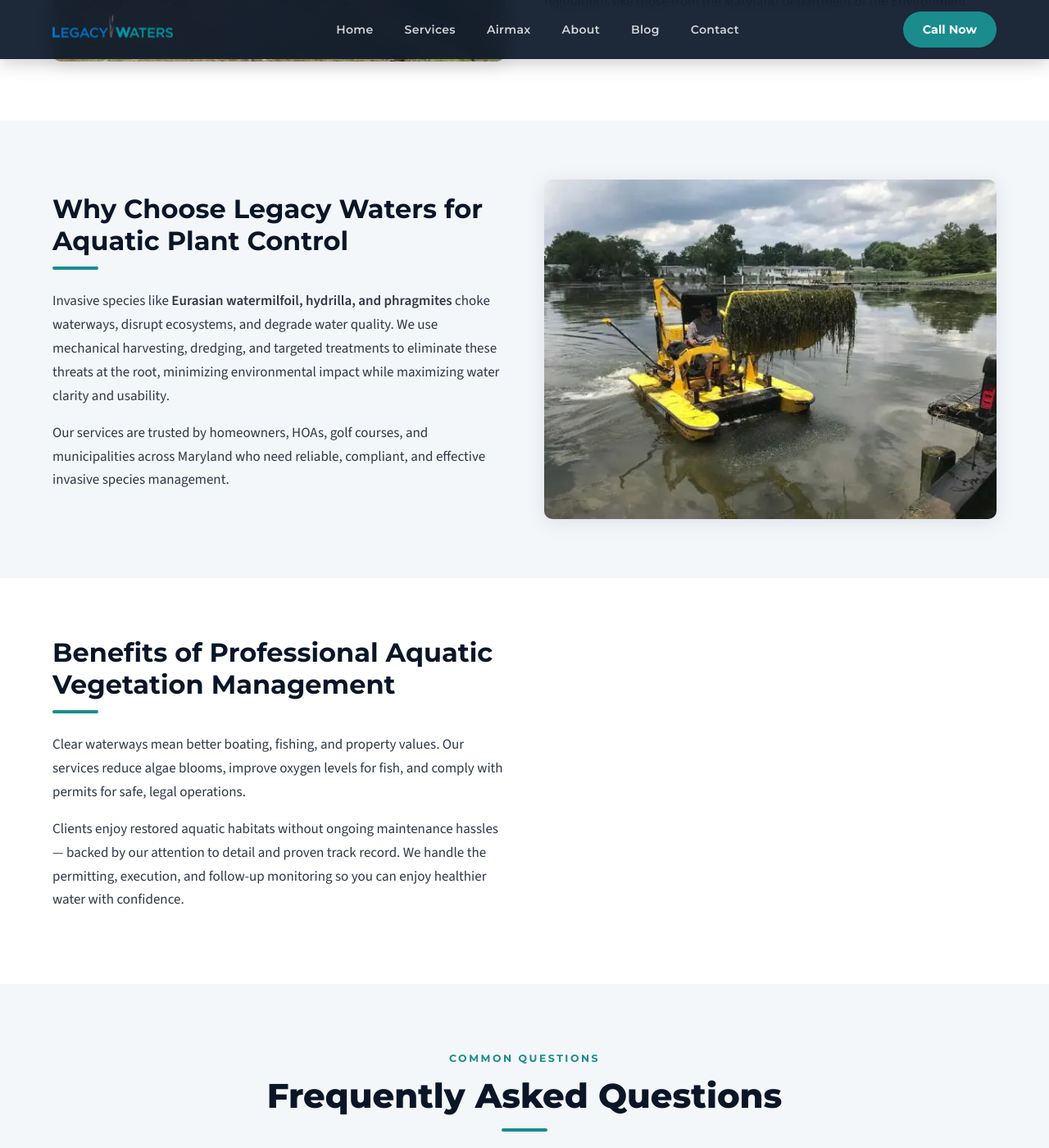
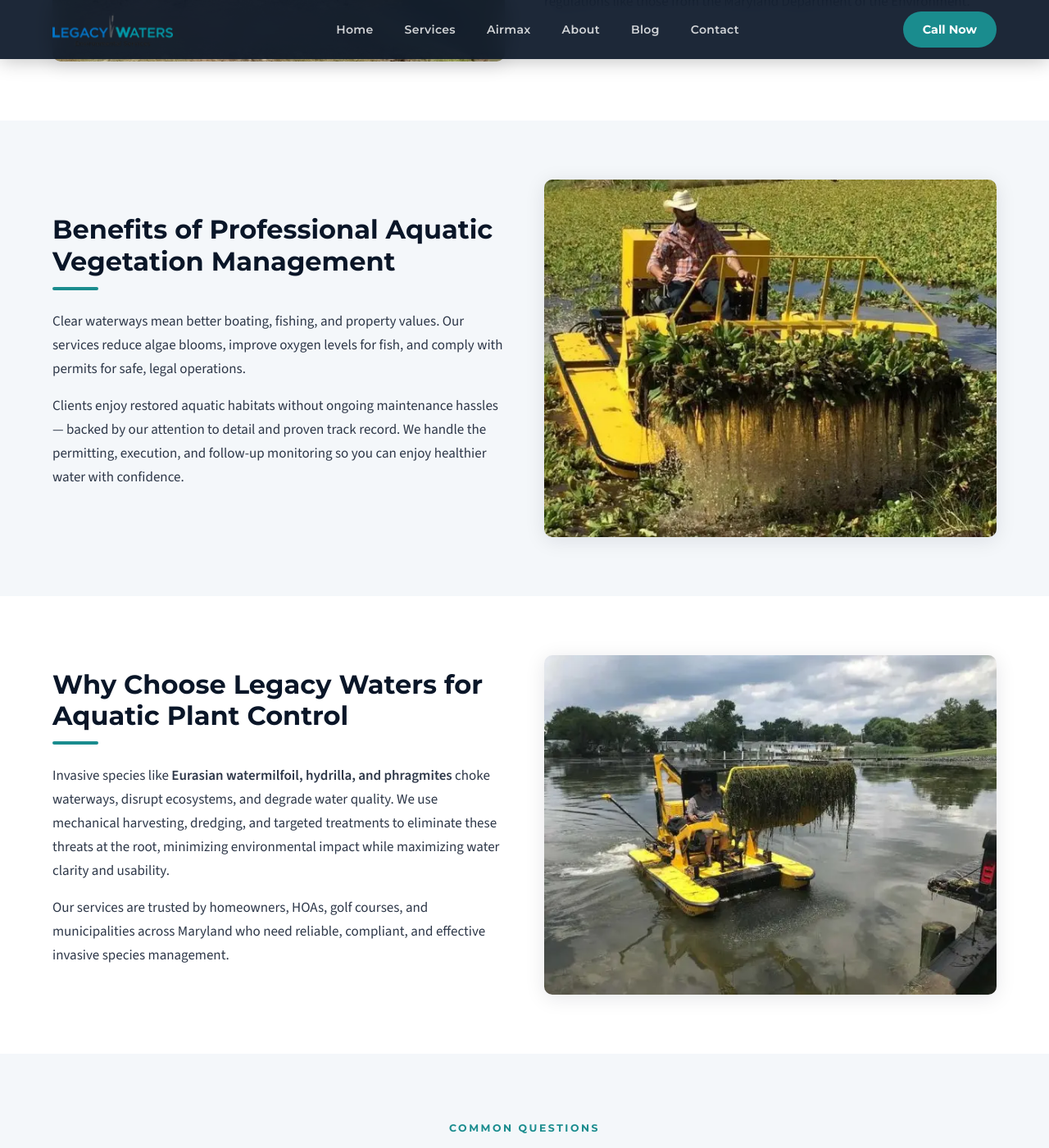
Before and after one commit to JimmyFlame77/Legacy-Waters, a Jekyll site: the page built from invasive-plant-removal.html, in a window 1280 px wide and 1400 px high, scrolled down 715 px. Shown: the whole window at 82% size. Built offline with Jekyll 4.4.1, drawn with Linux system fonts in a browser that asks for light colours; some of the changed lines change nothing that is shown.

Commit message:
Invasive plant update

```diff
--- a/_layouts/service.html
+++ b/_layouts/service.html
@@ -47,7 +47,7 @@
 </section>
 {% endif %}
 
-<!-- Benefits Section -->
+<!-- Benefits Section (can also be used for other layout purposes) -->
 {% if page.benefits %}
 <section class="service-section fade-in">
   <div class="container service-row">
--- a/invasive-plant-removal.html
+++ b/invasive-plant-removal.html
@@ -15,6 +15,41 @@
   image_alt: "Legacy Waters crew removing invasive aquatic plants with specialized equipment"
 
 middle:
+  heading: "Eurasian Watermilfoil (Myriophyllum spicatum)"
+  text: |
+    Eurasian watermilfoil is an invasive aquatic plant that quickly takes over shorelines, forming thick mats that tangle props and crowd out native plants. With thoughtful, hands-on removal, your water can return to a healthier, clearer, more enjoyable condition.
+  image: "/images/eurasian-watermilfoil.webp"
+  image_alt: "Close-up of Eurasian watermilfoil being removed from a lake with specialized equipment"
+
+benefits:
+  heading: "Hydrilla (Hydrilla verticillata)"
+  text: |
+    Hydrilla  is often called the “kudzu of the water,” a fast-spreading invader that blankets lakes and ponds, strangles native plants, tangles propellers, and turns clear, healthy waterbodies into clogged, unusable messes without expert removal and control.
+  image: "/images/hydrilla-verticillata.webp"
+  image_alt: "Hydrilla infestation closeup image in a pond"
+
+middle:
+  heading: "Parrot Feather (Myriophyllum aquaticum)"
+  text: |
+    Parrot Feather  is a feathery, bright green invader that quickly weaves into dense floating carpets, clogging ponds, shorelines, and drainageways while smothering native plants and disrupting water flow. Legacy Waters Environmental targets and removes Parrot Feather infestations, restoring open water, healthier habitat, and the natural look and function of your aquatic spaces.
+  image: "/images/parrot-feather.webp"
+  image_alt: "Close up image of a Parrot Feather infestation."
+
+benefits:
+  heading: "Yellow Floating Heart (Nymphoides peltata)"
+  text: |
+    The Yellow Floating Heart deceives with its delicate heart-shaped leaves and cheerful yellow flowers, but beneath this ornamental charm lies an aggressive invader. This bottom-rooted perennial rapidly colonizes waterways, weaving thick surface mats that suffocate native plants, starve water of oxygen, and transform vibrant aquatic ecosystems into biological deserts. Originally escaped from water gardens, it now threatens lakes and ponds nationwide.
+  image: "/images/yellow-floating-heart.webp"
+  image_alt: "Yellow Floating Heart infestation in a pond."
+
+middle:
+  heading: "Water Chestnut (Trapa natans)"
+  text: |
+    Water Chestnut looks innocent at first—dainty rosettes floating like lily pads—but beneath the surface lurk tangled stems and razor-sharp nuts that turn open water into a prickly green minefield begging for expert removal. This invasive plant quickly forms dense mats that choke waterways, crowd out native vegetation, and create hazardous conditions for boating and swimming. With professional removal from Legacy Waters Environmental, you can reclaim your waterbody and restore its natural beauty and usability.
+  image: "/images/water-chestnut.webp"
+  image_alt: "Water Chestnut infestation in a pond."
+
+benefits:
   heading: "Why Choose Legacy Waters for Aquatic Plant Control"
   text: |
     Invasive species like **Eurasian watermilfoil, hydrilla, and phragmites** choke waterways, disrupt ecosystems, and degrade water quality. We use mechanical harvesting, dredging, and targeted treatments to eliminate these threats at the root, minimizing environmental impact while maximizing water clarity and usability.
@@ -23,12 +58,14 @@
   image: "/images/invasive-removal-2.webp"
   image_alt: "Yellow harvester removing invasive vegetation from waterway near residential area"
 
-benefits:
+middle:
   heading: "Benefits of Professional Aquatic Vegetation Management"
   text: |
     Clear waterways mean better boating, fishing, and property values. Our services reduce algae blooms, improve oxygen levels for fish, and comply with permits for safe, legal operations.
 
     Clients enjoy restored aquatic habitats without ongoing maintenance hassles — backed by our attention to detail and proven track record. We handle the permitting, execution, and follow-up monitoring so you can enjoy healthier water with confidence.
+  image: "/images/vegetation-harvest-1.webp"
+  image_alt: "Legacy Waters crew harvesting invasive aquatic vegetation with specialized equipment in a lake"
 
 faqs:
   - question: "What is invasive plant removal and why is it important for my pond or lake?"
```
